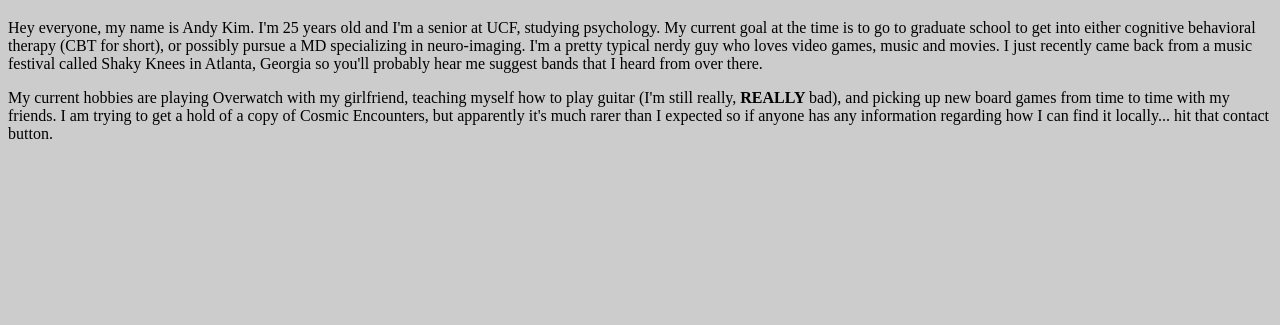
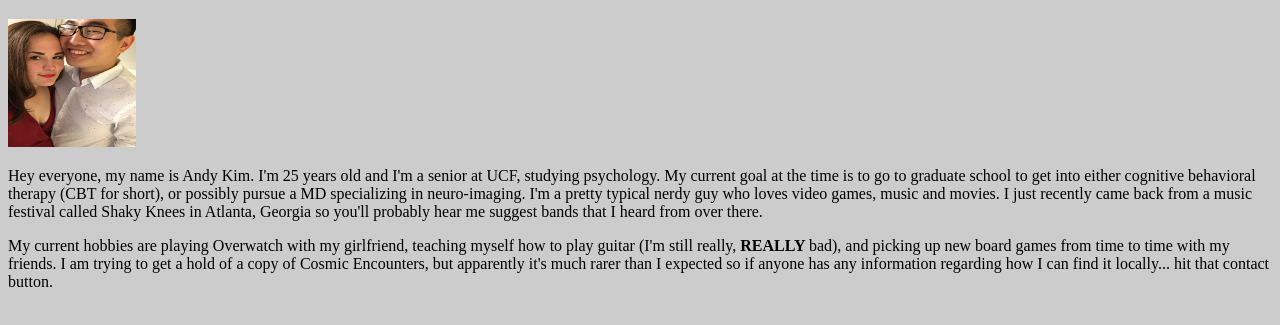
Before and after one commit to AndyKim122/Basic-Portofolio, a plain HTML site: page index.html in a window 1280 px wide. Shown: the part 61-386 px from the top of the page. Drawn offline with Linux system fonts and the light colour scheme; files whose address does not match are found by name.

Commit message:
Profile picture added

```diff
--- a/index.html
+++ b/index.html
@@ -9,6 +9,7 @@
 
 <h1> Andy Kim </h1>
 
+<img src="C:\Users\gunfi\Desktop\Basic-Portofolio\assets\images\IMG_0124.JPG" alt="Profile Picture" style="width:128px;height:128px;">
 <body>
 
             <style>
```
Also changed, not shown: assets/images/IMG_0124.JPG (added).
